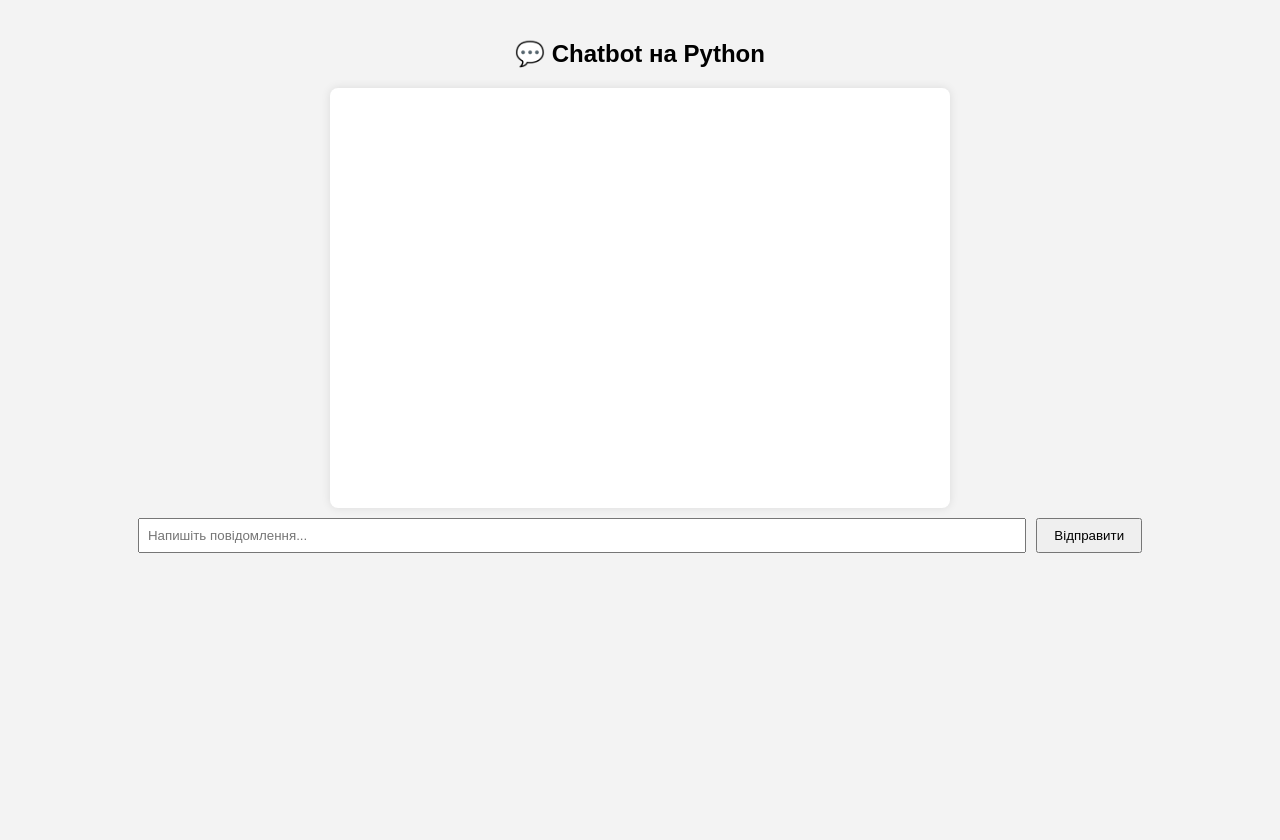
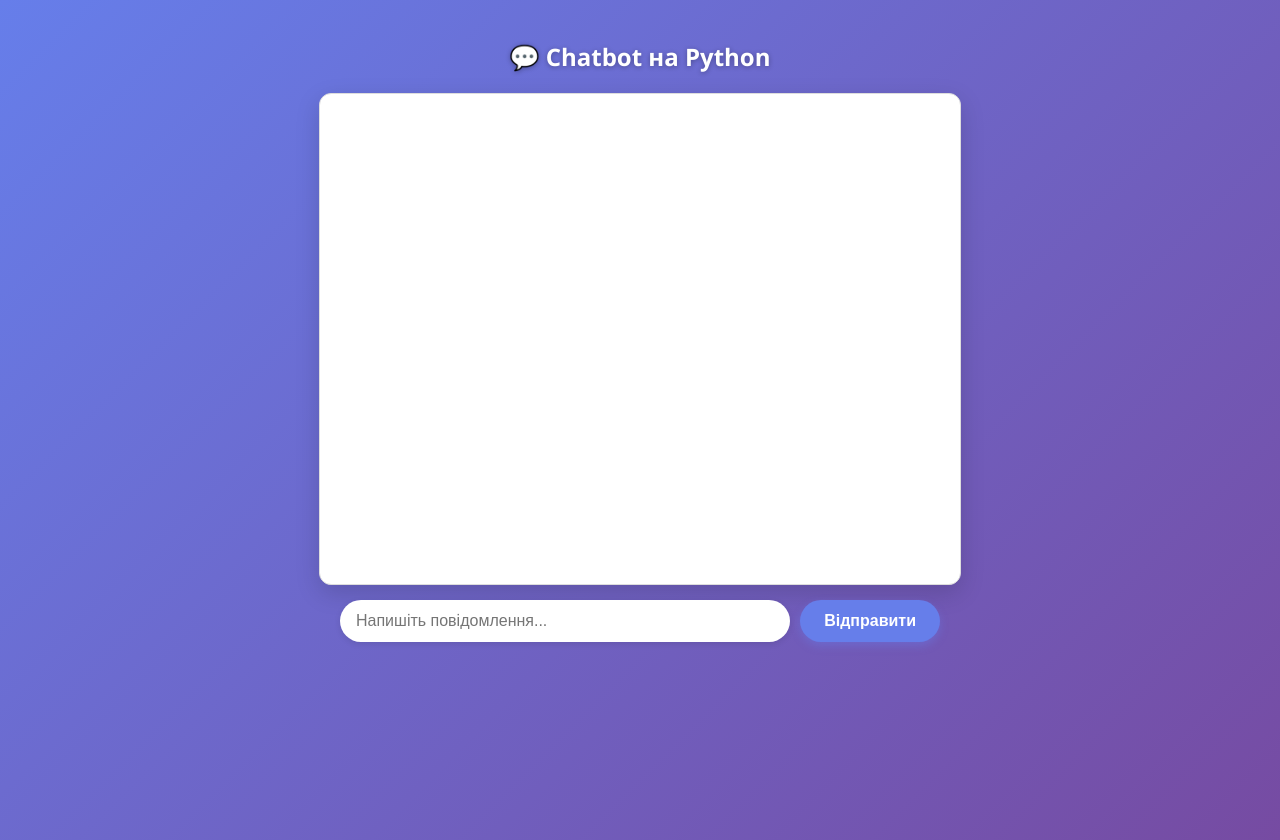
Before and after one commit to AnP0208/chat, a plain HTML site: page index.html in a window 1280 px wide. Before the commit the page ends 800 px from the top, so only its background shows below. Drawn offline with Linux system fonts and the light colour scheme.

Commit message:
Update index.html

```diff
--- a/index.html
+++ b/index.html
@@ -5,21 +5,120 @@
   <meta name="viewport" content="width=device-width,initial-scale=1" />
   <title>Python Chatbot</title>
   <style>
-    body { font-family: Arial, sans-serif; background: #f3f3f3; margin: 0; padding: 20px; }
-    #chat-box { background: white; border-radius: 8px; padding: 10px; max-width: 600px; margin: auto; height: 400px; overflow-y: auto; box-shadow: 0 0 10px rgba(0,0,0,0.1);}
-    .msg { margin: 8px 0; }
-    .user { color: #0066cc; }
-    .bot { color: #009933; }
-    #input-area { text-align: center; margin-top: 10px; }
-    input { width: 70%; padding: 8px; }
-    button { padding: 8px 16px; margin-left: 6px; cursor: pointer; }
+    /* Загальний стиль сторінки */
+    body {
+      font-family: 'Segoe UI', Tahoma, Geneva, Verdana, sans-serif;
+      background: linear-gradient(135deg, #667eea 0%, #764ba2 100%);
+      margin: 0;
+      padding: 20px;
+      color: #222;
+      display: flex;
+      flex-direction: column;
+      align-items: center;
+      min-height: 100vh;
+    }
+
+    h2 {
+      color: #fff;
+      margin-bottom: 20px;
+      text-shadow: 0 1px 5px rgba(0,0,0,0.3);
+    }
+
+    #chat-box {
+      background: #fff;
+      border-radius: 12px;
+      padding: 20px;
+      max-width: 600px;
+      width: 100%;
+      height: 450px;
+      overflow-y: auto;
+      box-shadow: 0 8px 24px rgba(0,0,0,0.15);
+      border: 1px solid #ddd;
+      display: flex;
+      flex-direction: column;
+      gap: 12px;
+    }
+
+    .msg {
+      max-width: 75%;
+      padding: 12px 16px;
+      border-radius: 18px;
+      font-size: 16px;
+      line-height: 1.4;
+      word-wrap: break-word;
+      user-select: text;
+      box-shadow: 0 1px 3px rgba(0,0,0,0.1);
+      transition: background-color 0.3s ease;
+    }
+
+    .user {
+      background-color: #e1f0ff;
+      color: #0366d6;
+      align-self: flex-end;
+      border-bottom-right-radius: 4px;
+    }
+
+    .bot {
+      background-color: #e6ffe6;
+      color: #2a7f2a;
+      align-self: flex-start;
+      border-bottom-left-radius: 4px;
+    }
+
+    #input-area {
+      margin-top: 15px;
+      width: 100%;
+      max-width: 600px;
+      display: flex;
+      justify-content: center;
+      gap: 10px;
+    }
+
+    #user-input {
+      flex-grow: 1;
+      padding: 12px 16px;
+      font-size: 16px;
+      border: none;
+      border-radius: 25px;
+      box-shadow: 0 2px 6px rgba(0,0,0,0.1);
+      outline-offset: 2px;
+      transition: box-shadow 0.3s ease;
+    }
+
+    #user-input:focus {
+      box-shadow: 0 0 8px 2px #667eea;
+      outline: none;
+    }
+
+    #send-btn {
+      background-color: #667eea;
+      border: none;
+      color: white;
+      font-weight: 600;
+      padding: 12px 24px;
+      font-size: 16px;
+      border-radius: 25px;
+      cursor: pointer;
+      box-shadow: 0 4px 8px rgba(102,126,234,0.4);
+      transition: background-color 0.3s ease, box-shadow 0.3s ease;
+    }
+
+    #send-btn:hover {
+      background-color: #5566cc;
+      box-shadow: 0 6px 12px rgba(85,102,204,0.6);
+    }
+
+    #send-btn:active {
+      background-color: #4455aa;
+      box-shadow: 0 2px 5px rgba(68,85,170,0.8);
+    }
   </style>
 </head>
 <body>
-  <h2 style="text-align:center;">💬 Chatbot на Python</h2>
+  <h2>💬 Chatbot на Python</h2>
   <div id="chat-box"></div>
   <div id="input-area">
-    <input id="user-input" placeholder="Напишіть повідомлення..." />
+    <input id="user-input" placeholder="Напишіть повідомлення..." autocomplete="off" />
     <button id="send-btn">Відправити</button>
   </div>
 
@@ -31,7 +130,8 @@ function addMessage(sender, text) {
   div.className = "msg " + sender;
   div.textContent = (sender === "user" ? "Ви: " : "Бот: ") + text;
   document.getElementById("chat-box").appendChild(div);
-  document.getElementById("chat-box").scrollTop = 999999;
+  // Плавне автоскролювання вниз
+  div.scrollIntoView({behavior: "smooth"});
 }
 
 document.getElementById("send-btn").onclick = async () => {
@@ -40,6 +140,7 @@ document.getElementById("send-btn").onclick = async () => {
   if (!msg) return;
   addMessage("user", msg);
   input.value = "";
+  input.focus();
 
   try {
     const res = await fetch(backend, {
@@ -53,6 +154,14 @@ document.getElementById("send-btn").onclick = async () => {
     addMessage("bot", "Помилка зв’язку з сервером 😢");
   }
 };
+
+// Відправка повідомлення по Enter
+document.getElementById("user-input").addEventListener("keydown", function(event) {
+  if (event.key === "Enter" && !event.shiftKey) {
+    event.preventDefault();
+    document.getElementById("send-btn").click();
+  }
+});
 </script>
 </body>
 </html>
```
